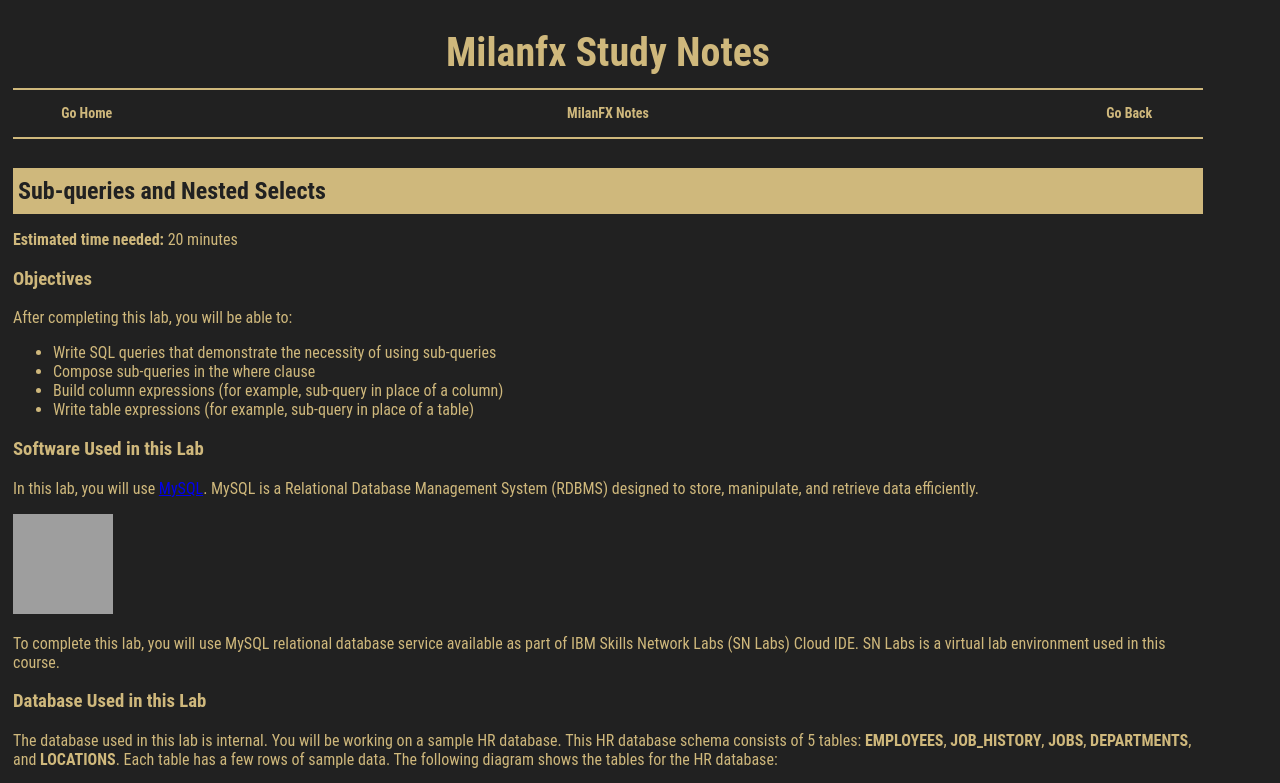
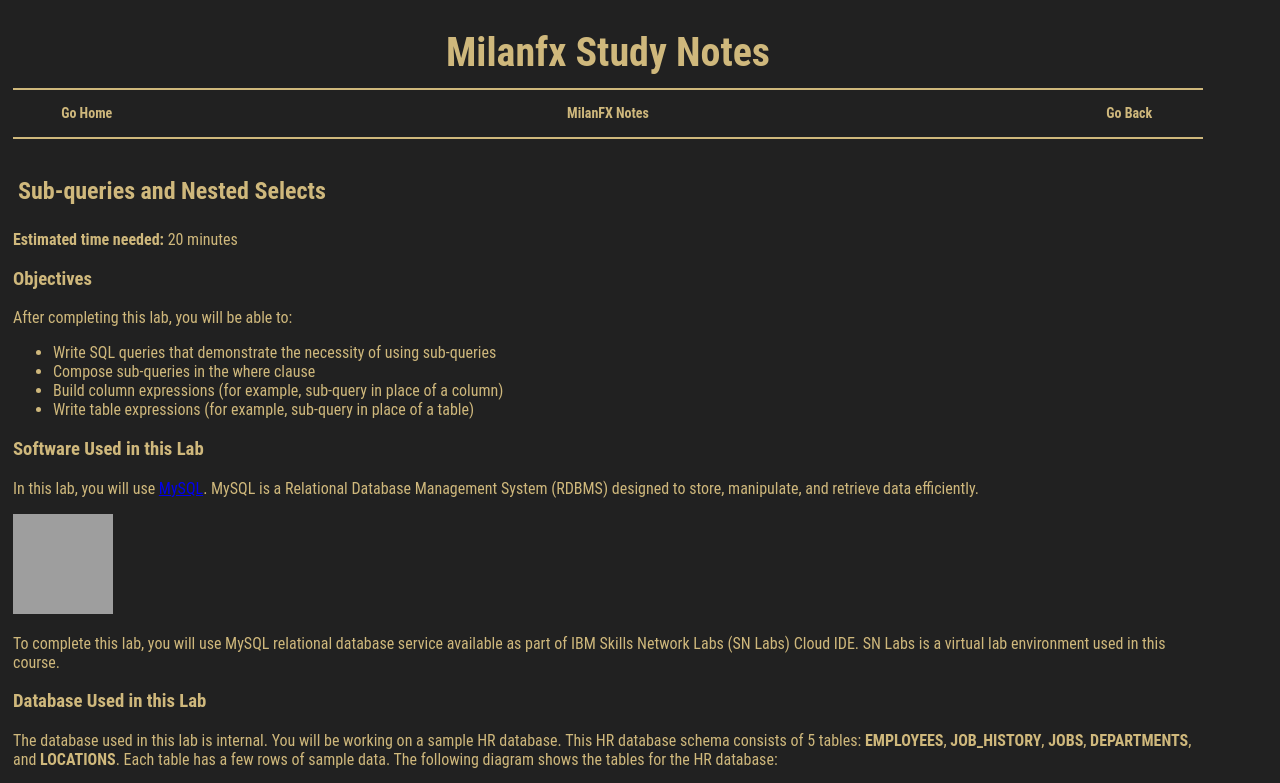
Before and after one commit to milanfx/milanfx.github.io, a Jekyll site: the page built from test.md, in a window 1280 px wide. Shown: the top 783 px of the page. Built offline with Jekyll 4.4.1, drawn with Linux system fonts in a browser that asks for light colours; grey boxes are pictures that could not be loaded.

Commit message:
Update page.html

```diff
--- a/_layouts/page.html
+++ b/_layouts/page.html
@@ -33,12 +33,29 @@
       margin: 2rem 0;
     }
 
+     .container h1 {
+      font-size: 28px;
+      display: block;
+      box-sizing: border-box;
+      background-color: var(--word);
+      color: var(--back);
+      font-family: 'Roboto Condensed', sans-serif;
+      font-weight: bold;
+      text-decoration: none;
+      line-height: 1.5;
+      margin: 5px 0px;
+      padding: 5px;
+      flex-shrink: 0;
+      overflow: hidden;
+      white-space: nowrap;
+    }
+
     .container h2 {
       font-size: 24px;
       display: block;
       box-sizing: border-box;
-      background-color: var(--word);
-      color: var(--back);
+      background-color: var(--back);
+      color: var(--word);
       font-family: 'Roboto Condensed', sans-serif;
       font-weight: bold;
       text-decoration: none;
```
